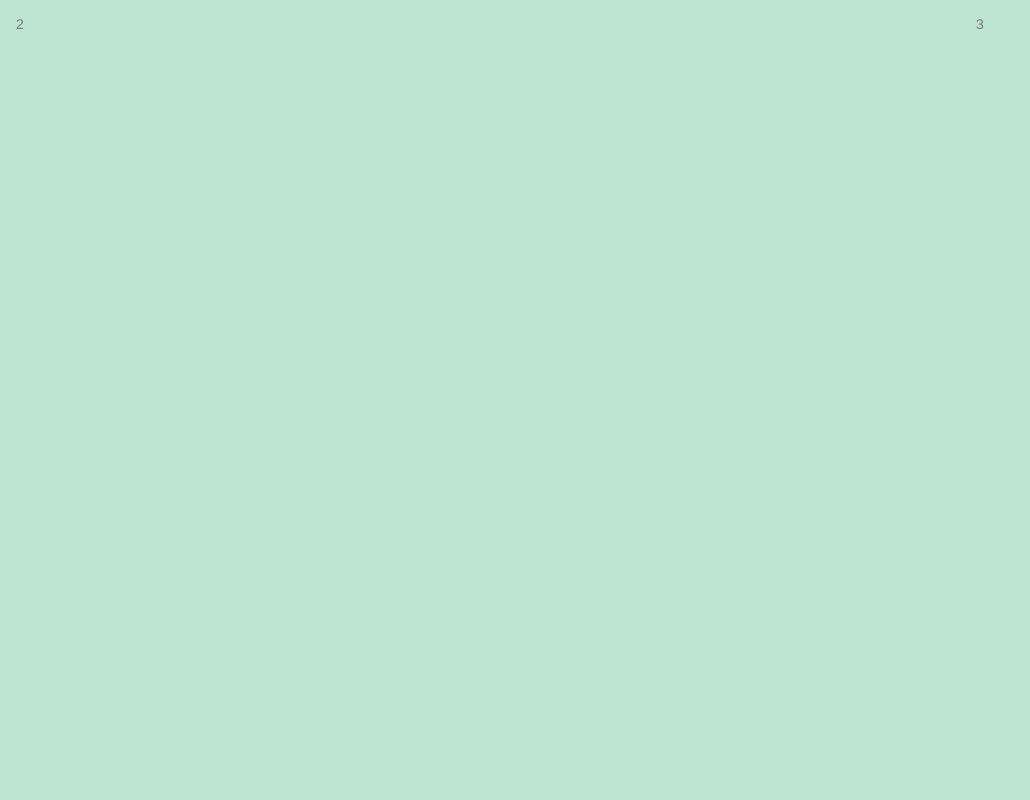
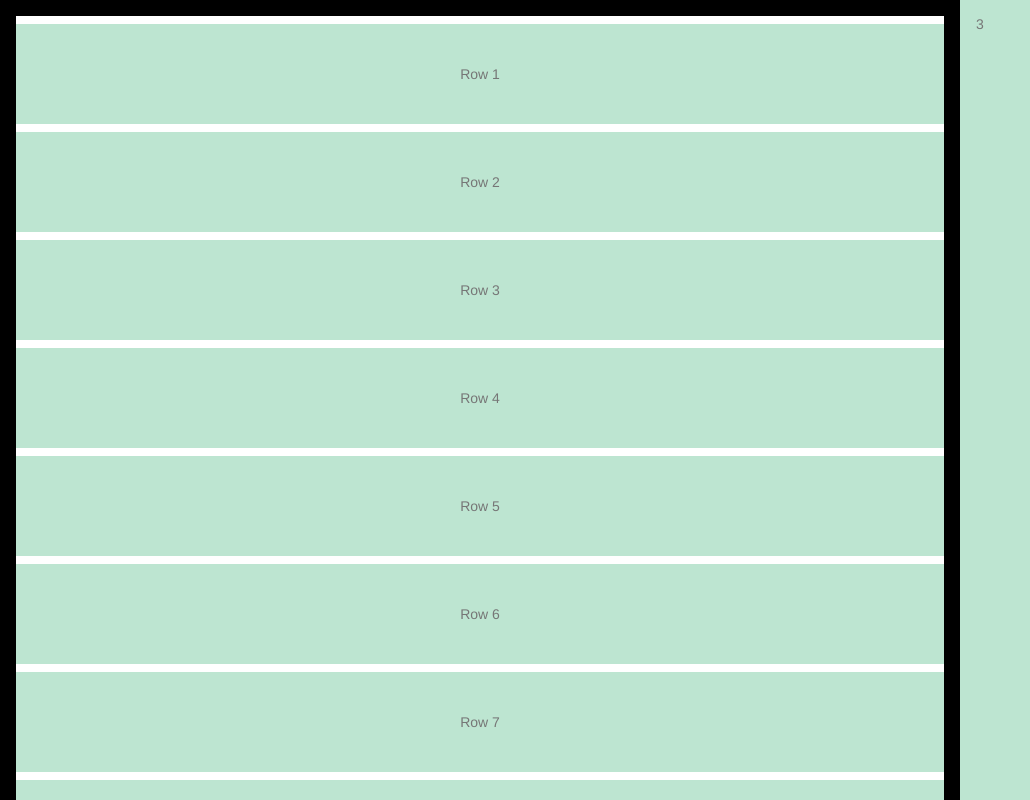
Before and after one commit to pleshevskiy/emerald-editor, a React app: page / in a window 1280 px wide. Shown: the whole page, without its empty margins (0-1030 px from the left). Built offline with nearby package versions, Linux system fonts and the light colour scheme.

Commit message:
feat: add scroll for editor container

```diff
--- /dev/null
+++ b/src/editor-container.tsx
@@ -0,0 +1,16 @@
+import React from 'react';
+
+
+export function EditorContainer() {
+    return (
+        <div className="col-start-center grow-1 w-100p bg-white">
+            {Array.from(new Array(20).keys()).map((key) => {
+                return (
+                    <div key={key} className="row-center-center h-100 w-100p m-t-8 bg-for-test">
+                        Row {key + 1}
+                    </div>
+                );
+            })}
+        </div>
+    );
+}
--- a/src/main.tsx
+++ b/src/main.tsx
@@ -1,12 +1,17 @@
 import React from 'react';
 import { DndProvider } from 'react-dnd';
 import { HTML5Backend } from 'react-dnd-html5-backend';
+import { EditorContainer } from './editor-container';
 
 export function EmeraldEditor() {
     return (
         <DndProvider backend={HTML5Backend}>
             <div className="row-start-stretch grow-1">
-                <div className="col-start-start grow-1 p-16 bg-for-test">2</div>
+                <div className="overflow-y-scroll col-start-center grow-1 h-100vh bg-black">
+                    <div className="col-start-center w-100p p-16">
+                        <EditorContainer />
+                    </div>
+                </div>
                 <div className="col-start-start w-320 p-16 bg-for-test">3</div>
             </div>
         </DndProvider>
--- a/styles/atoms/_indent.scss
+++ b/styles/atoms/_indent.scss
@@ -23,5 +23,15 @@ $indent-direction-props: 'top', 'right', 'left', 'bottom';
                 #{$indent-name}-#{$indent-dir-name}: $indent-value;
             }
         }
+
+        .#{$indent-short-name}-h-#{$indent-value-name} {
+            @extend .#{$indent-short-name}-l-#{$indent-value-name};
+            @extend .#{$indent-short-name}-r-#{$indent-value-name};
+        }
+
+        .#{$indent-short-name}-v-#{$indent-value-name} {
+            @extend .#{$indent-short-name}-t-#{$indent-value-name};
+            @extend .#{$indent-short-name}-b-#{$indent-value-name};
+        }
     }
 }
--- /dev/null
+++ b/styles/atoms/_misc.scss
@@ -0,0 +1,4 @@
+
+.overflow-y-scroll {
+    overflow-y: scroll;
+}
--- a/styles/atoms/_size.scss
+++ b/styles/atoms/_size.scss
@@ -1,6 +1,6 @@
 $size-map: (
     'width': (100vw, 100%, 320px),
-    'height': (100vh, 100%),
+    'height': (100vh, 100%, 100px),
 );
 
 @each $size-name, $size-values in $size-map {
@@ -9,10 +9,8 @@ $size-map: (
     @each $size-value in $size-values {
         $size-value-name: name-from-value($size-value);
 
-        @if not ends-with($size-value-name, 'v#{$size-short-name}') {
-            .#{$size-short-name}-#{$size-value-name} {
-                #{$size-name}: $size-value;
-            }
+        .#{$size-short-name}-#{$size-value-name} {
+            #{$size-name}: $size-value;
         }
 
         .min-#{$size-short-name}-#{$size-value-name} {
--- a/styles/main.scss
+++ b/styles/main.scss
@@ -7,3 +7,4 @@
 @import 'atoms/flex';
 @import 'atoms/size';
 @import 'atoms/indent';
+@import 'atoms/misc';
```
